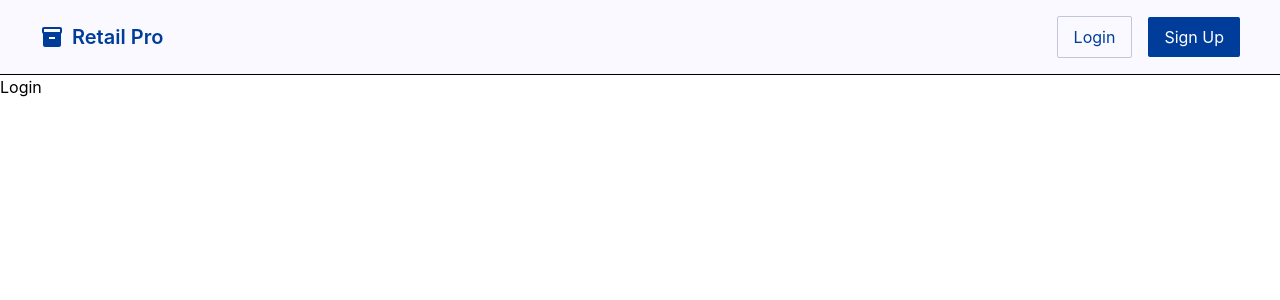
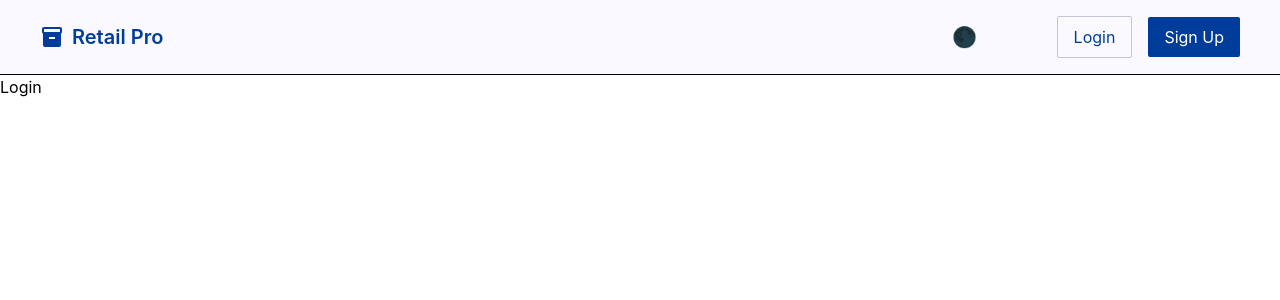
Before and after one commit to nino-dev92/retail-pro, a React (Vite) app in the folder client/: page /login in a window 1280 px wide. Shown: the top 300 px of the page. Built offline with nearby package versions, Linux system fonts and the light colour scheme.

Commit message:
feature: added light and dark mode themes

```diff
--- a/client/src/components/Footer.tsx
+++ b/client/src/components/Footer.tsx
@@ -3,7 +3,7 @@ import { Link } from "react-router-dom";
 
 export default function Footer() {
   return (
-    <footer className="bg-surface-container-low border-t border-outline-variant flat no shadows">
+    <footer className="bg-surface-container border-t border-outline-variant flat no shadows">
       <div className="flex flex-col md:flex-row justify-between items-center w-full px-margin-desktop py-gutter max-w-container-max mx-auto gap-6 md:gap-0">
         <div className="font-headline-md text-headline-md font-bold text-primary flex items-center gap-2">
           <span className="material-symbols-outlined">
--- a/client/src/components/Header.tsx
+++ b/client/src/components/Header.tsx
@@ -1,14 +1,23 @@
 import { NavLink, Link } from "react-router-dom";
 import { MdInventory } from "react-icons/md";
+import useAuth from "../hooks/useAuth";
 
 export default function Header() {
+  const { theme, setTheme } = useAuth();
+
+  const setThemeMode = () => {
+    if (theme === "dark") setTheme("light");
+    if (theme === "light") setTheme("dark");
+  };
+
   return (
-    <nav className="sticky top-0 z-50 w-full border-b bg-surface">
+    <header className={theme}>
+      <nav className="sticky top-0 z-50 w-full border-b bg-surface dark:bg-on-surface">
         <div className="mx-auto flex max-w-container-max w-full items-center justify-between px-margin-desktop py-4">
           {/* Logo */}
           <Link
             to="/"
-          className="flex items-center gap-2 text-primary font-semibold text-xl"
+            className="flex items-center gap-2 text-primary dark:text-surface font-semibold text-xl"
           >
             <span className="text-2xl">
               <MdInventory />
@@ -38,11 +47,25 @@ export default function Header() {
           </a>
         </div> */}
 
+          <div className="flex items-center gap-20">
+            <div>
+              <button
+                title={
+                  theme === "dark"
+                    ? "Change to Light mode"
+                    : "Change to dark mode"
+                }
+                className="cursor-pointer text-xl"
+                onClick={setThemeMode}
+              >
+                {theme === "dark" ? "☀️" : "🌑"}
+              </button>
+            </div>
             {/* Auth Buttons */}
             <div className="flex items-center gap-4">
               <NavLink
                 to="/login"
-            className="rounded border border-outline-variant px-4 py-2 text-primary transition-all duration-200 hover:bg-primary hover:text-on-primary active:scale-95"
+                className="rounded border border-outline-variant px-4 py-2 text-primary dark:text-surface transition-all duration-200 hover:bg-primary hover:text-on-primary active:scale-95"
               >
                 Login
               </NavLink>
@@ -55,6 +78,8 @@ export default function Header() {
               </NavLink>
             </div>
           </div>
+        </div>
       </nav>
+    </header>
   );
 }
--- a/client/src/context/AuthContext.tsx
+++ b/client/src/context/AuthContext.tsx
@@ -13,6 +13,8 @@ type AuthContextType = {
   setAuth: React.SetStateAction<any>;
   isLoggedIn: boolean;
   setIsLoggedIn: React.SetStateAction<any>;
+  theme: string;
+  setTheme: React.SetStateAction<any>;
 };
 
 export const AuthContext = createContext<AuthContextType | any>({});
@@ -20,9 +22,12 @@ export const AuthContext = createContext<AuthContextType | any>({});
 const AuthProvider = ({ children }: { children: React.ReactNode }) => {
   const [auth, setAuth] = useState<AuthContextType | null>(null);
   const [isLoggedIn, setIsLoggedIn] = useState<boolean>(false);
+  const [theme, setTheme] = useState<string>("light");
 
   return (
-    <AuthContext.Provider value={{ auth, setAuth, isLoggedIn, setIsLoggedIn }}>
+    <AuthContext.Provider
+      value={{ auth, setAuth, isLoggedIn, setIsLoggedIn, theme, setTheme }}
+    >
       {children}
     </AuthContext.Provider>
   );
--- a/client/src/index.css
+++ b/client/src/index.css
@@ -1,66 +1,34 @@
 @import "tailwindcss";
 
+@custom-variant dark (&:where(.dark, .dark *));
+
 @theme {
-  --color-inverse-on-surface: #edf0ff;
-  --color-on-error: #ffffff;
-  --color-surface-container-highest: #d7e2ff;
+  /* Colors */
+  --color-primary: #003d9b;
+  --color-on-primary: #ffffff;
   --color-surface-container-high: #e0e8ff;
-  --color-on-error-container: #93000a;
-  --color-inverse-surface: #1d3052;
-  --color-surface-container-low: #f1f3ff;
-  --color-surface-dim: #cadaff;
-  --color-surface-bright: #f9f9ff;
   --color-outline-variant: #c3c6d6;
-  --color-inverse-primary: #b2c5ff;
-  --color-primary: #003d9b;
+  --color-primary-container: #0052cc;
+  --color-surface: #f9f9ff;
   --color-surface-container-lowest: #ffffff;
-  --color-surface-variant: #d7e2ff;
-  --color-tertiary-fixed-dim: #5dd6f3;
   --color-tertiary-container: #006476;
-  --color-on-primary: #ffffff;
+  --color-on-surface: #041b3c;
+  --color-on-surface-variant: #434654;
   --color-surface-container: #e8edff;
+  --color-primary-fixed: #dae2ff;
+  --color-background: #f9f9ff;
+  --color-on-primary-container: #c4d2ff;
   --color-surface-tint: #0c56d0;
-  --color-secondary-fixed-dim: #b9c8d9;
-  --color-on-primary-fixed: #001848;
-  --color-tertiary-fixed: #adecff;
-  --color-on-tertiary-fixed: #001f26;
-  --color-error-container: #ffdad6;
-  --color-secondary-container: #d5e4f6;
-  --color-surface: #f9f9ff;
-  --color-on-secondary-fixed-variant: #3a4856;
-  --color-tertiary: #004b58;
-  --color-on-surface: #041b3c;
-  --color-on-secondary-container: #576675;
-  --color-on-tertiary-fixed-variant: #004e5d;
-  --color-primary-fixed: #dae2ff;
-  --color-on-tertiary-container: #70e2ff;
-  --color-primary-container: #0052cc;
-  --color-on-background: #041b3c;
-  --color-error: #ba1a1a;
-  --color-on-surface-variant: #434654;
-  --color-primary-fixed-dim: #b2c5ff;
-  --color-secondary-fixed: #d5e4f6;
-  --color-secondary: #51606f;
-  --color-on-secondary-fixed: #0e1d29;
-  --color-background: #f9f9ff;
-  --color-on-tertiary: #ffffff;
-  --color-on-primary-container: #c4d2ff;
-  --color-on-primary-fixed-variant: #0040a2;
-  --color-on-secondary: #ffffff;
-  --color-outline: #737685;
 
+  /* Radius */
   --radius: 0.125rem;
-  --radius-lg: 0.25rem;
   --radius-xl: 0.5rem;
-  --radius-full: 0.75rem;
 
-  --spacing-margin-tablet: 24px;
-  --spacing-unit: 4px;
-  --spacing-gutter: 24px;
-  --spacing-container-max: 1440px;
+  /* Spacing */
   --spacing-margin-mobile: 16px;
   --spacing-margin-desktop: 40px;
 
+  /* Fonts */
   --font-label-md: "JetBrains Mono";
   --font-headline-lg: "Manrope";
   --font-body-sm: "Work Sans";
@@ -69,5 +37,4 @@
   --font-label-sm: "JetBrains Mono";
   --font-body-md: "Work Sans";
   --font-display-lg: "Manrope";
-  --font-headline-lg-mobile: "Manrope";
 }
--- a/client/src/pages/LandingPage.tsx
+++ b/client/src/pages/LandingPage.tsx
@@ -1,21 +1,23 @@
 import Header from "../components/Header";
 import Footer from "../components/Footer";
+import useAuth from "../hooks/useAuth";
 import { HiOutlineRocketLaunch } from "react-icons/hi2";
 import { MdOutlineInventory, MdOutlineDashboard } from "react-icons/md";
 import { FcStatistics } from "react-icons/fc";
 import { Link } from "react-router-dom";
 
 export default function LandingPage() {
+  const { theme } = useAuth();
   return (
     <>
       <Header />
-      <main className="p-2 text-center min-h-screen">
+      <main className={`${theme} p-2 text-center min-h-screen`}>
         {/* Hero Section */}
-        <section className="py-24 px-margin-mobile md:px-margin-desktop max-w-container-max mx-auto grid grid-cols-1 md:grid-cols-12 gap-8 items-center">
-          <div className="md:col-span-6 space-y-6">
+        <section className="dark:bg-on-surface  py-24 px-margin-mobile md:px-margin-desktop max-w-container-max mx-auto grid grid-cols-1 md:grid-cols-12 gap-8 items-center">
+          <div className="md:col-span-6 space-y-6 ">
             <div className="inline-flex items-center gap-2 px-3 py-1 rounded bg-surface-container-high border border-outline-variant">
               <span
-                className="material-symbols-outlined text-primary text-sm"
+                className="material-symbols-outlined text-primary text-sm "
                 data-icon="rocket_launch"
               >
                 <HiOutlineRocketLaunch />
@@ -24,10 +26,10 @@ export default function LandingPage() {
                 New Release V2.0
               </span>
             </div>
-            <h1 className="font-display-lg text-6xl text-on-surface md:pr-12">
+            <h1 className="font-display-lg text-6xl text-on-surface md:pr-12  dark:text-surface">
               Streamline Your Office Sales &amp; Inventory
             </h1>
-            <p className="font-body-lg text-body-lg text-on-surface-variant md:pr-12">
+            <p className="font-body-lg text-body-lg text-on-surface-variant md:pr-12  dark:text-surface">
               The all-in-one management system for modern retail offices. Track
               every sale, manage stock in real-time, and grow your business with
               precision.
@@ -43,7 +45,7 @@ export default function LandingPage() {
           </div>
           <div className="md:col-span-6 relative h-96 rounded-xl border border-outline-variant bg-surface-container-lowest overflow-hidden flex items-center justify-center">
             <img
-              className="absolute inset-0 w-full h-full object-cover opacity-80 mix-blend-multiply"
+              className="absolute inset-0 w-full h-full object-cover mix-blend-multiply"
               data-alt="A clean, highly organized, and modern retail office environment. The scene is brightly lit with high-key lighting, emphasizing a professional, corporate modern aesthetic. A sleek dual-monitor setup displays sophisticated data dashboards with a crisp white and deep blue color scheme. The atmosphere is dependable, precise, and highly efficient."
               src="https://lh3.googleusercontent.com/aida-public/AB6AXuDPhM0gkJx8CaD-scpckO-aHOGiQJ_dDganLO7bo0-YVq2UaoocQVGExWKL92Vbab6bOaUQ_oAH-gwGNyQvB-3rqgOhfVobLqKy0hUnMmIePKjEYV_W9BmaW_tYFoL21zBz9thKjP6qck7eDHFI7n0Zm2pKN9Rwg7JkG4amW9phLplTlZTDB_6b5MyWCc7qQf7ZJogrIM6Rr8QNBkreuDRB0OeOJF2buFXzPbGfKzDpQP49Lo1U53k"
             />
@@ -71,12 +73,12 @@ export default function LandingPage() {
 
         {/* <!-- Feature Section --> */}
         <section
-          className="py-24 bg-surface-container-low border-t border-outline-variant"
+          className="dark:bg-on-surface py-24 bg-surface-container-low border-t border-outline-variant"
           id="features"
         >
           <div className="max-w-container-max mx-auto px-margin-mobile md:px-margin-desktop">
             <div className="text-center max-w-2xl mx-auto mb-16">
-              <h2 className="font-headline-lg text-5xl text-headline-lg mb-4 text-on-surface">
+              <h2 className="font-headline-lg text-5xl text-headline-lg mb-4 text-on-surface dark:text-surface">
                 Engineered for Precision
               </h2>
               <p className="font-body-md text-body-md text-on-surface-variant">
@@ -86,63 +88,63 @@ export default function LandingPage() {
             </div>
             <div className="grid grid-cols-1 md:grid-cols-3 gap-6">
               {/* <!-- Card 1 --> */}
-              <div className="bg-surface-container-lowest border border-outline-variant rounded p-6 hover:border-primary transition-colors group">
+              <div className="dark:bg-on-surface bg-surface-container-lowest border border-outline-variant rounded p-6 hover:border-primary transition-colors group">
                 <div className="w-12 h-12 bg-surface-container flex items-center justify-center rounded mb-4 group-hover:bg-primary-fixed transition-colors">
                   <span className="material-symbols-outlined text-primary">
                     <MdOutlineInventory />
                   </span>
                 </div>
-                <h3 className="font-headline-md text-headline-md text-on-surface mb-2">
+                <h3 className="font-headline-md text-headline-md  dark:text-white text-on-surface mb-2">
                   Real-time Inventory Tracking
                 </h3>
-                <p className="font-body-sm text-body-sm text-on-surface-variant mb-4">
+                <p className="font-body-sm text-body-sm  dark:text-white text-on-surface-variant mb-4">
                   Monitor stock levels across multiple warehouses instantly. Get
                   automated alerts before you run out of key items.
                 </p>
-                <div className="mt-auto border-t border-outline-variant pt-4">
-                  <span className="font-label-sm text-label-sm text-primary uppercase">
+                <div className="mt-auto border-t border-outline-variant pt-4 ">
+                  <span className="font-label-sm text-label-sm text-primary  dark:text-white uppercase">
                     SKU Management Active
                   </span>
                 </div>
               </div>
 
               {/* <!-- Card 2 --> */}
-              <div className="bg-surface-container-lowest border border-outline-variant rounded p-6 hover:border-primary transition-colors group">
+              <div className="dark:bg-on-surface bg-surface-container-lowest border border-outline-variant rounded p-6 hover:border-primary transition-colors group">
                 <div className="w-12 h-12 bg-surface-container flex items-center justify-center rounded mb-4 group-hover:bg-primary-fixed transition-colors">
-                  <span className="material-symbols-outlined text-primary">
+                  <span className="material-symbols-outlined text-primary dark:text-white">
                     <FcStatistics />
                   </span>
                 </div>
-                <h3 className="font-headline-md text-headline-md text-on-surface mb-2">
+                <h3 className="font-headline-md text-headline-md text-on-surface mb-2 dark:text-white">
                   Advanced Sales Analytics
                 </h3>
-                <p className="font-body-sm text-body-sm text-on-surface-variant mb-4">
+                <p className="font-body-sm text-body-sm text-on-surface-variant dark:text-white mb-4">
                   Generate comprehensive reports on sales trends, employee
                   performance, and seasonal demands with a single click.
                 </p>
                 <div className="mt-auto border-t border-outline-variant pt-4">
-                  <span className="font-label-sm text-label-sm text-primary uppercase">
+                  <span className="font-label-sm text-label-sm text-primary dark:text-white uppercase">
                     Data Export Ready
                   </span>
                 </div>
               </div>
 
               {/* <!-- Card 3 --> */}
-              <div className="bg-surface-container-lowest border border-outline-variant rounded p-6 hover:border-primary transition-colors group">
+              <div className="dark:bg-on-surface bg-surface-container-lowest border border-outline-variant rounded p-6 hover:border-primary transition-colors group">
                 <div className="w-12 h-12 bg-surface-container flex items-center justify-center rounded mb-4 group-hover:bg-primary-fixed transition-colors">
-                  <span className="material-symbols-outlined text-primary">
-                    <MdOutlineDashboard />
+                  <span className="material-symbols-outlined text-primary dark:text-white">
+                    <MdOutlineDashboard className="bg-on-surface" />
                   </span>
                 </div>
-                <h3 className="font-headline-md text-headline-md text-on-surface mb-2">
+                <h3 className="font-headline-md text-headline-md text-on-surface dark:text-white mb-2">
                   Multi-location Management
                 </h3>
-                <p className="font-body-sm text-body-sm text-on-surface-variant mb-4">
+                <p className="font-body-sm text-body-sm text-on-surface-variant dark:text-white mb-4">
                   Control all your physical stores and digital fronts from a
                   centralized, unified dashboard. Sync data seamlessly.
                 </p>
                 <div className="mt-auto border-t border-outline-variant pt-4">
-                  <span className="font-label-sm text-label-sm text-primary uppercase">
+                  <span className="font-label-sm text-label-sm text-primary dark:text-white uppercase">
                     Global Sync Active
                   </span>
                 </div>
@@ -150,10 +152,9 @@ export default function LandingPage() {
             </div>
           </div>
         </section>
-
         {/* <!-- How it Works Section --> */}
-        <section className="py-24 max-w-container-max mx-auto px-margin-mobile md:px-margin-desktop">
-          <h2 className="text-4xl mb-12 text-center text-on-surface">
+        <section className="dark:bg-on-surface py-24 max-w-container-max mx-auto px-margin-mobile md:px-margin-desktop">
+          <h2 className="text-4xl mb-12 text-center text-on-surface dark:text-surface">
             3 Steps to Optimization
           </h2>
           <div className="grid grid-cols-1 md:grid-cols-3 gap-8 relative">
@@ -164,10 +165,10 @@ export default function LandingPage() {
               <div className="w-12 h-12 rounded-full bg-primary text-on-primary flex items-center justify-center font-headline-md mb-6 border-4 border-background">
                 1
               </div>
-              <h4 className="text-xl font-bold mb-2 text-on-surface">
+              <h4 className="text-xl font-bold mb-2 text-on-surface dark:text-surface">
                 Sign Up
               </h4>
-              <p className="font-body-sm text-body-sm text-on-surface-variant">
+              <p className="font-body-sm text-body-sm text-on-surface-variant dark:text-surface">
                 Sign up to the platform to start your journey.
               </p>
             </div>
@@ -175,10 +176,10 @@ export default function LandingPage() {
               <div className="w-12 h-12 rounded-full bg-primary text-on-primary flex items-center justify-center font-headline-md mb-6 border-4 border-background">
                 2
               </div>
-              <h4 className="text-xl font-bold mb-2 text-on-surface">
+              <h4 className="text-xl font-bold mb-2 text-on-surface dark:text-surface">
                 Add Products
               </h4>
-              <p className="font-body-sm text-body-sm text-on-surface-variant">
+              <p className="font-body-sm text-body-sm text-on-surface-variant dark:text-surface">
                 Define your products, current inventory and suppliers.
               </p>
             </div>
@@ -186,20 +187,19 @@ export default function LandingPage() {
               <div className="w-12 h-12 rounded-full bg-primary text-on-primary flex items-center justify-center font-headline-md mb-6 border-4 border-background">
                 3
               </div>
-              <h4 className="text-xl font-bold mb-2 text-on-surface">
+              <h4 className="text-xl font-bold mb-2 text-on-surface dark:text-surface">
                 Start Tracking
               </h4>
-              <p className="font-body-sm text-body-sm text-on-surface-variant">
+              <p className="font-body-sm text-body-sm text-on-surface-variant dark:text-surface">
                 Begin processing sales and watch your inventory update in
                 absolute real-time.
               </p>
             </div>
           </div>
         </section>
-
         {/* <!-- CTA Section --> */}
-        <section className="py-24 max-w-container-max mx-auto px-margin-mobile md:px-margin-desktop">
-          <div className="bg-primary-container rounded-xl p-12 text-center border border-outline-variant">
+        <section className="dark:bg-on-surface py-24 max-w-container-max mx-auto px-margin-mobile md:px-margin-desktop">
+          <div className="dark:bg-on-surface-variant bg-primary-container rounded-xl p-12 text-center border border-outline-variant">
             <h2 className="text-3xl mb-4 text-on-primary-container">
               Ready to optimize your office?
             </h2>
@@ -209,7 +209,7 @@ export default function LandingPage() {
             </p>
             <Link
               to="/signup"
-              className="bg-primary text-on-primary font-label-md text-label-md px-8 py-4 rounded cursor-pointer hover:bg-surface-tint transition-colors shadow-sm border border-primary"
+              className="dark:bg-on-surface bg-primary text-on-primary font-label-md text-label-md px-8 py-4 rounded cursor-pointer hover:bg-surface-tint transition-colors shadow-sm border border-primary"
             >
               Sign Up Now
             </Link>
```
Lines whose indentation alone changed are shown as unchanged.
